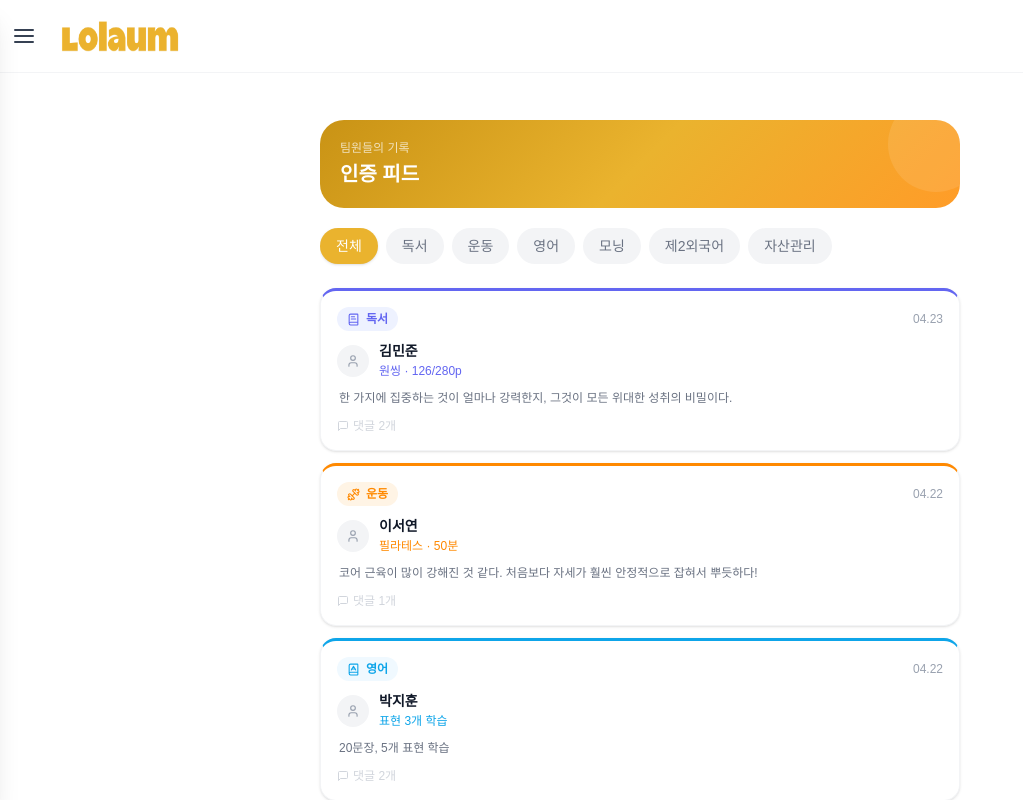
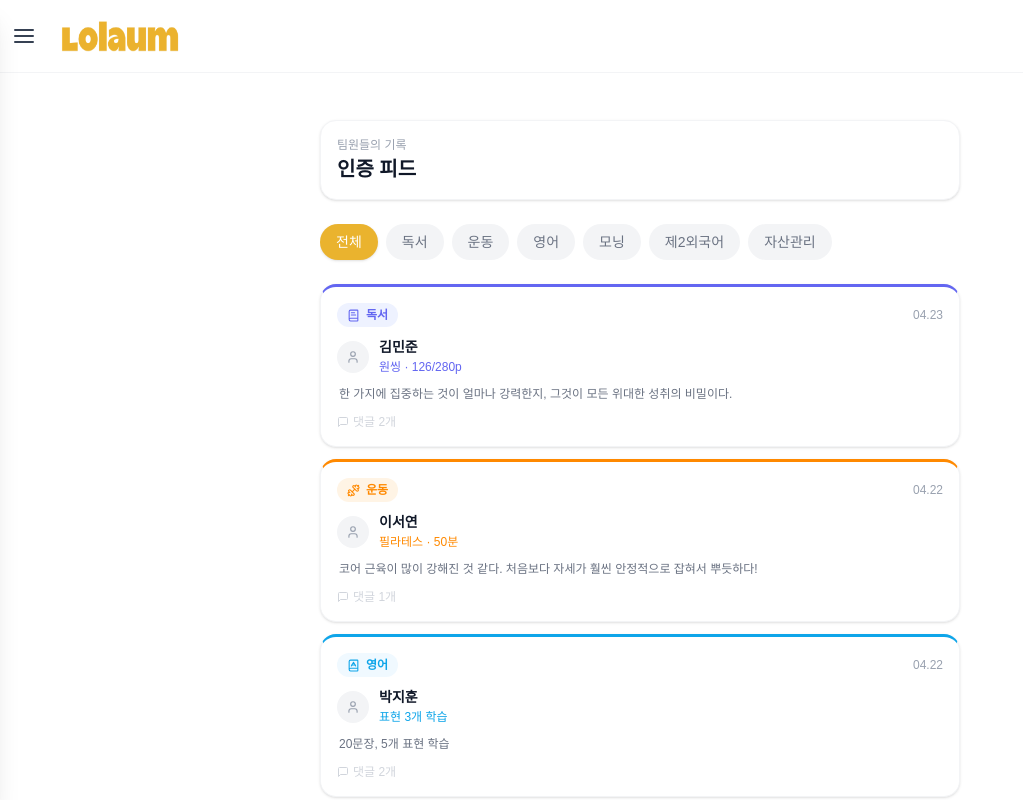
Before and after one commit to Lolaum/Lolaum, a Next.js app: page /feeds in a window 1280 px wide. Shown: the top 800 px of the page, without its empty margins (0-1023 px from the left). Built offline with nearby package versions, Linux system fonts and the light colour scheme.

Commit message:
Design/feeds: 인증 피드 디자인 수정

```diff
--- a/src/components/Feed/FeedContainer.tsx
+++ b/src/components/Feed/FeedContainer.tsx
@@ -24,7 +24,8 @@ export default function FeedContainer() {
   const router = useRouter();
   const searchParams = useSearchParams();
 
-  const selectedFilter = (searchParams.get("filter") ?? "전체") as FilterCategory;
+  const selectedFilter = (searchParams.get("filter") ??
+    "전체") as FilterCategory;
   const currentPage = Number(searchParams.get("page") ?? "1");
 
   const feedData: FeedItemType[] = feed_mock;
@@ -35,10 +36,13 @@ export default function FeedContainer() {
       ? feedData
       : feedData.filter((feed) => feed.routineCategory === selectedFilter);
 
-  const totalPages = Math.max(1, Math.ceil(filteredFeeds.length / ITEMS_PER_PAGE));
+  const totalPages = Math.max(
+    1,
+    Math.ceil(filteredFeeds.length / ITEMS_PER_PAGE),
+  );
   const pagedFeeds = filteredFeeds.slice(
     (currentPage - 1) * ITEMS_PER_PAGE,
-    currentPage * ITEMS_PER_PAGE
+    currentPage * ITEMS_PER_PAGE,
   );
 
   const updateParams = (filter: FilterCategory, page: number) => {
@@ -60,15 +64,11 @@ export default function FeedContainer() {
   return (
     <div className="max-w-2xl mx-auto px-4 py-6 pb-8">
       {/* 헤더 */}
-      <div
-        className="rounded-3xl p-5 mb-5 text-white relative overflow-hidden"
-        style={{ background: "linear-gradient(135deg, #c99315 0%, #eab32e 50%, #ff9c28 100%)" }}
-      >
-        <div className="absolute -top-6 -right-6 w-24 h-24 rounded-full bg-white/10" />
-        <div className="relative">
-          <p className="text-white/70 text-xs font-medium mb-1">팀원들의 기록</p>
-          <h1 className="text-xl font-bold">인증 피드</h1>
-        </div>
+      <div className="rounded-2xl bg-white shadow-sm border border-gray-100 p-4 mb-6">
+        <p className="text-xs text-gray-400 font-medium mb-0.5">
+          팀원들의 기록
+        </p>
+        <h1 className="text-xl font-bold text-gray-900">인증 피드</h1>
       </div>
 
       {/* 필터 칩 */}
@@ -96,9 +96,7 @@ export default function FeedContainer() {
             <p className="text-sm">아직 피드가 없습니다.</p>
           </div>
         ) : (
-          pagedFeeds.map((feed) => (
-            <FeedItem key={feed.id} item={feed} />
-          ))
+          pagedFeeds.map((feed) => <FeedItem key={feed.id} item={feed} />)
         )}
       </div>
 
@@ -128,7 +126,9 @@ export default function FeedContainer() {
           ))}
 
           <button
-            onClick={() => handlePageChange(Math.min(totalPages, currentPage + 1))}
+            onClick={() =>
+              handlePageChange(Math.min(totalPages, currentPage + 1))
+            }
             disabled={currentPage === totalPages}
             className="px-3 py-2 rounded-xl text-sm font-medium text-gray-500 hover:bg-gray-100 disabled:opacity-30 disabled:cursor-not-allowed transition-colors"
           >
```
